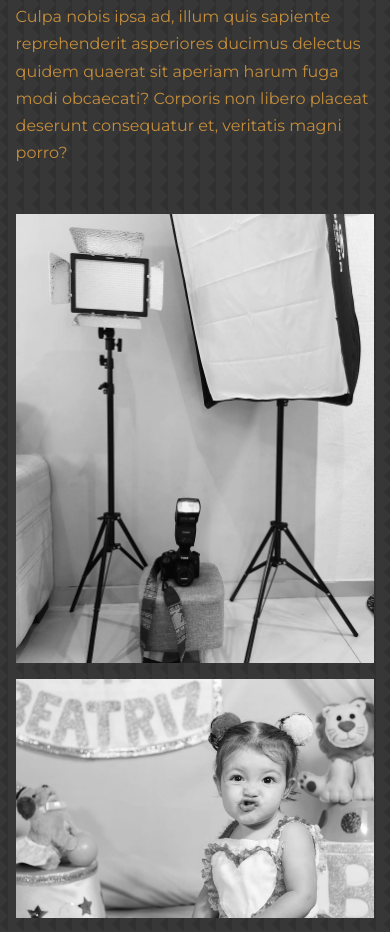
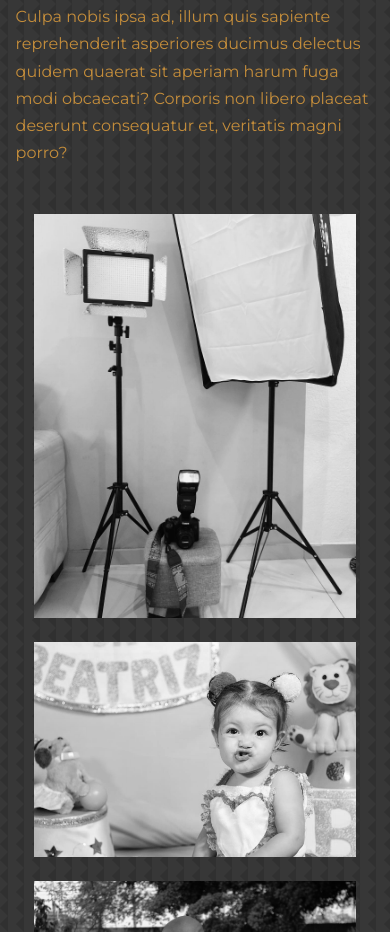
Before and after one commit to isisfa/amandariosfotografia, a plain HTML site: page index.html in a window 390 px wide. Shown: the part 3052-3984 px from the top of the page. Drawn offline with nearby package versions, Linux system fonts and the light colour scheme.

Commit message:
TEST: cutted image in iphones

```diff
--- a/style.css
+++ b/style.css
@@ -905,9 +905,10 @@ footer {
     }
 
     .exhibitions__gallery article {
-        width: 100%;
+        width: 90%;
         height: auto;
-        margin-bottom: 1rem;
+        margin: auto;
+        margin-bottom: 1.5rem;
     }
     .exhibitions__gallery article img {
         height: auto;
```
